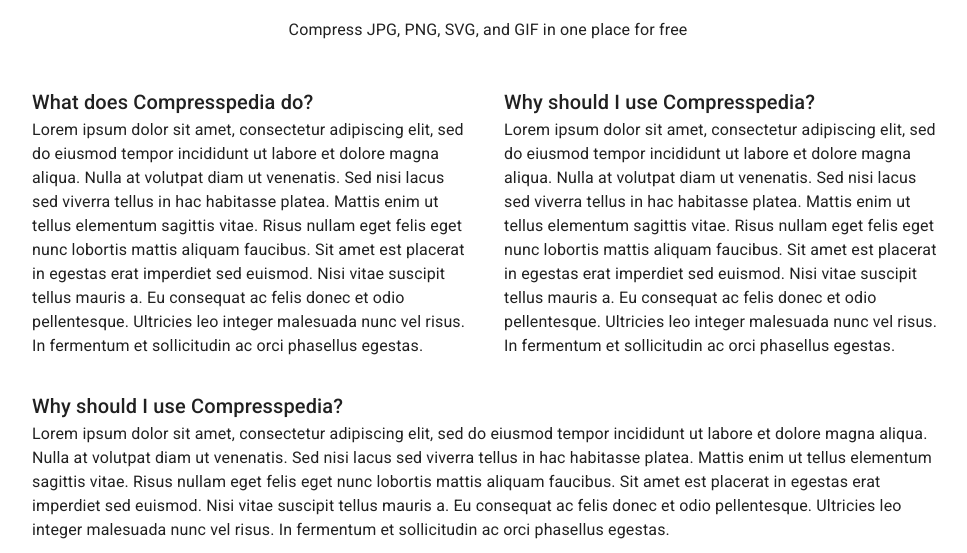
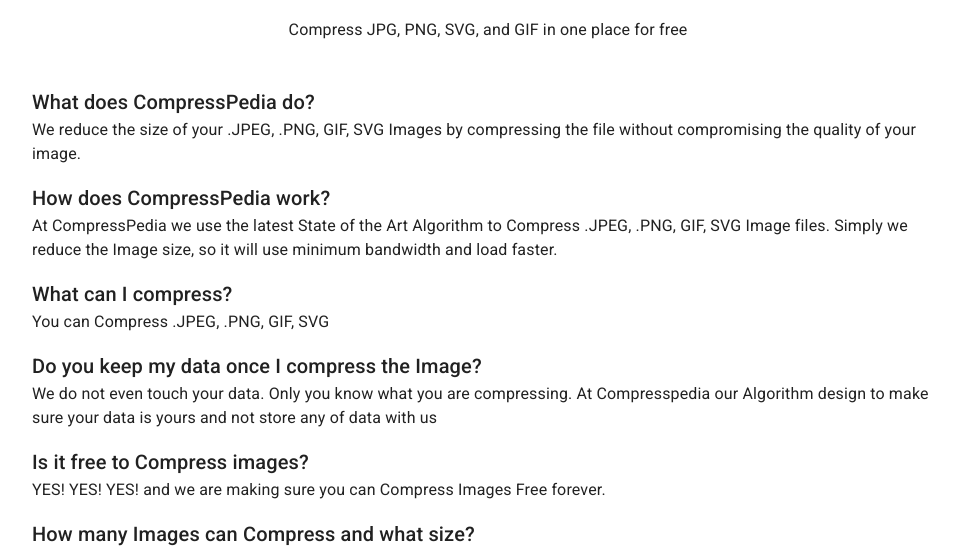
Before and after one commit to ifthakharriyad/compresspedia, a React (Create React App) app in the folder client/: page / in a window 1280 px wide. Shown: the part 246-799 px from the top of the page, without its empty margins (152-1119 px from the left). Built offline with nearby package versions, Linux system fonts and the light colour scheme.

Commit message:
modified about section

```diff
--- a/client/src/components/About.js
+++ b/client/src/components/About.js
@@ -24,23 +24,41 @@
             <Typography className={classes.headerText} variant="h4" variantMapping="h1">Smart Image Compression Made Simple</Typography>
             <Typography variant="subtitle1">Compress JPG, PNG, SVG, and GIF in one place for free</Typography>
             </ div>
-            <Grid container spacing={4} className={classes.faqGrid}>
-                <Grid item xs={12} md={6}>
-                    <Typography variant="h6">What does Compresspedia do?</Typography>
+            <Grid container spacing={2} className={classes.faqGrid}>
+                <Grid item >
+                    <Typography variant="h6">What does CompressPedia do?</Typography>
                     <Typography variant="body1">
-                        Lorem ipsum dolor sit amet, consectetur adipiscing elit, sed do eiusmod tempor incididunt ut labore et dolore magna aliqua. Nulla at volutpat diam ut venenatis. Sed nisi lacus sed viverra tellus in hac habitasse platea. Mattis enim ut tellus elementum sagittis vitae. Risus nullam eget felis eget nunc lobortis mattis aliquam faucibus. Sit amet est placerat in egestas erat imperdiet sed euismod. Nisi vitae suscipit tellus mauris a. Eu consequat ac felis donec et odio pellentesque. Ultricies leo integer malesuada nunc vel risus. In fermentum et sollicitudin ac orci phasellus egestas.
+                    We reduce the size of your .JPEG, .PNG, GIF, SVG Images by compressing the file without compromising the quality of your image.
                     </Typography>
                 </Grid>
-                <Grid item xs={12} md={6}>
-                    <Typography variant="h6">Why should I use Compresspedia?</Typography>
+                <Grid item >
+                    <Typography variant="h6">How does CompressPedia work?</Typography>
                     <Typography variant="body1">
-                        Lorem ipsum dolor sit amet, consectetur adipiscing elit, sed do eiusmod tempor incididunt ut labore et dolore magna aliqua. Nulla at volutpat diam ut venenatis. Sed nisi lacus sed viverra tellus in hac habitasse platea. Mattis enim ut tellus elementum sagittis vitae. Risus nullam eget felis eget nunc lobortis mattis aliquam faucibus. Sit amet est placerat in egestas erat imperdiet sed euismod. Nisi vitae suscipit tellus mauris a. Eu consequat ac felis donec et odio pellentesque. Ultricies leo integer malesuada nunc vel risus. In fermentum et sollicitudin ac orci phasellus egestas.
+                    At CompressPedia we use the latest State of the Art Algorithm to Compress .JPEG, .PNG, GIF, SVG Image files. Simply we reduce the Image size, so it will use minimum bandwidth and load faster.
                     </Typography>
                 </Grid>
-                <Grid item xs={12}>
-                    <Typography variant="h6">Why should I use Compresspedia?</Typography>
+                <Grid item>
+                    <Typography variant="h6">What can I compress?</Typography>
                     <Typography variant="body1">
-                        Lorem ipsum dolor sit amet, consectetur adipiscing elit, sed do eiusmod tempor incididunt ut labore et dolore magna aliqua. Nulla at volutpat diam ut venenatis. Sed nisi lacus sed viverra tellus in hac habitasse platea. Mattis enim ut tellus elementum sagittis vitae. Risus nullam eget felis eget nunc lobortis mattis aliquam faucibus. Sit amet est placerat in egestas erat imperdiet sed euismod. Nisi vitae suscipit tellus mauris a. Eu consequat ac felis donec et odio pellentesque. Ultricies leo integer malesuada nunc vel risus. In fermentum et sollicitudin ac orci phasellus egestas.
+                    You can Compress .JPEG, .PNG, GIF, SVG
+                    </Typography>
+                </Grid>
+                <Grid item>
+                    <Typography variant="h6">Do you keep my data once I compress the Image?</Typography>
+                    <Typography variant="body1">
+                    We do not even touch your data. Only you know what you are compressing. At Compresspedia our Algorithm design to make sure your data is yours and not store any of data with us
+                    </Typography>
+                </Grid>
+                <Grid item>
+                    <Typography variant="h6">Is it free to Compress images?</Typography>
+                    <Typography variant="body1">
+                    YES! YES! YES! and we are making sure you can Compress Images Free forever.
+                    </Typography>
+                </Grid>
+                <Grid item>
+                    <Typography variant="h6">How many Images can Compress and what size?</Typography>
+                    <Typography variant="body1">
+                    Hooray! You can Compress 10 Images up to 5 MB each at one time.
                     </Typography>
                 </Grid>
             </Grid>
```
